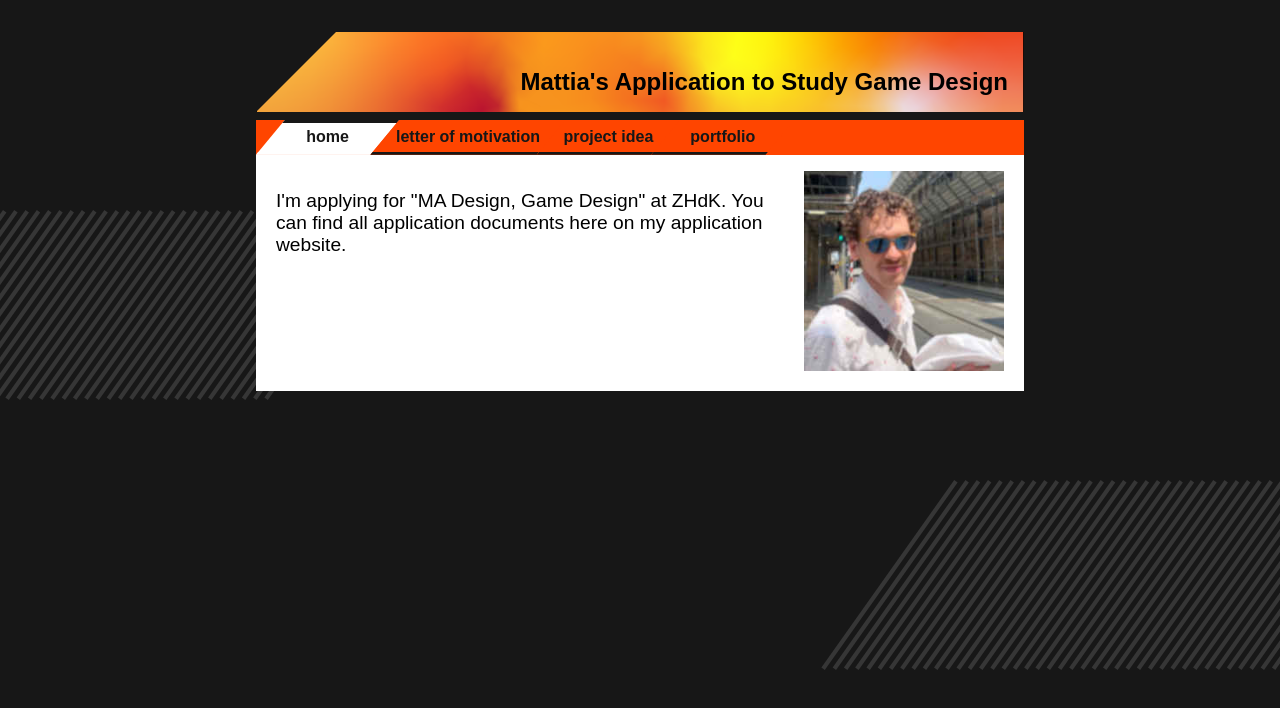
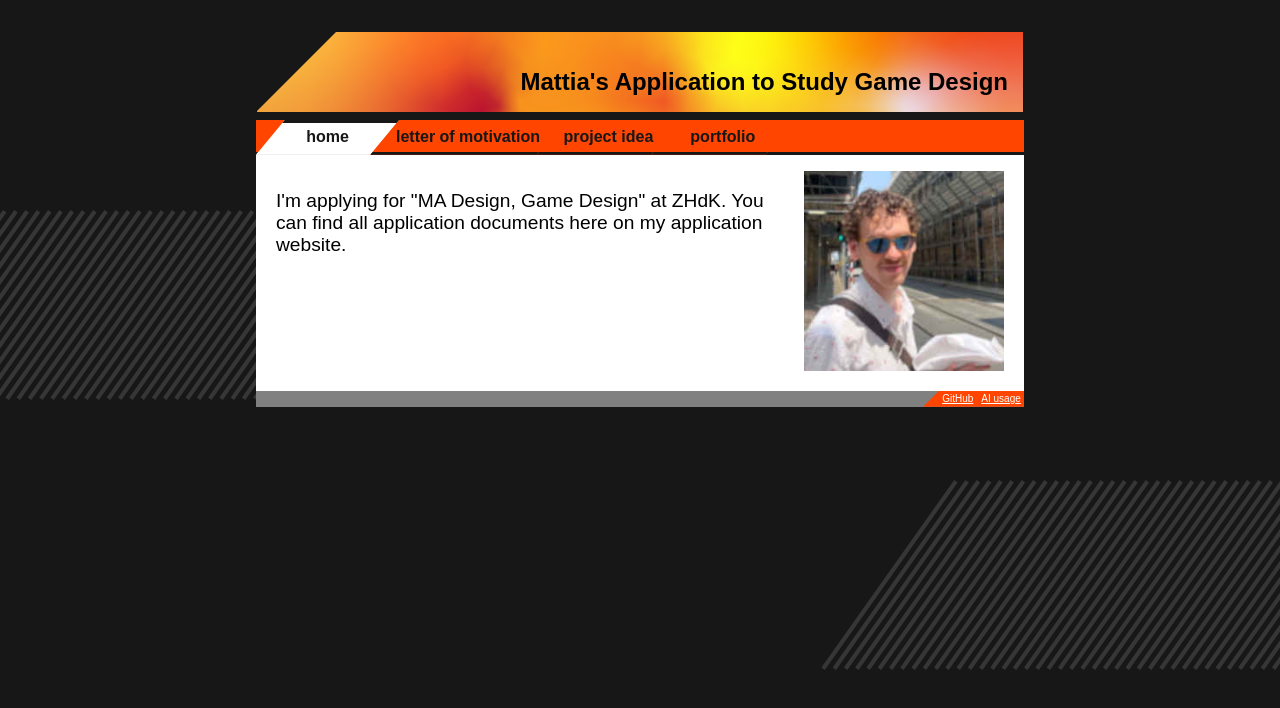
Before and after one commit to mattialeonetti/Portfolio, a Vue app in the folder website/: page / in a window 1280 px wide. Shown: the top 708 px of the page. Built offline with nearby package versions, Linux system fonts and the light colour scheme.

Commit message:
Add AI disclaimer

```diff
--- a/website/index.html
+++ b/website/index.html
@@ -1,10 +1,10 @@
 <!DOCTYPE html>
-<html lang="">
+<html lang="en">
   <head>
     <meta charset="UTF-8">
     <link rel="icon" href="/favicon.ico">
     <meta name="viewport" content="width=device-width, initial-scale=1.0">
-    <title>Vite App</title>
+    <title>Mattia's Application</title>
   </head>
   <body>
     <div id="app"></div>
--- a/website/src/router/index.js
+++ b/website/src/router/index.js
@@ -5,6 +5,7 @@ import HomeIntro from '@/views/HomeIntro.vue'
 import Motivation from '@/views/Motivation.vue'
 import Portfolio from '@/views/Portfolio.vue'
 import Project from '@/views/Project.vue'
+import AI from '@/views/AI.vue'
 
 const router = createRouter({
   history: createWebHistory(import.meta.env.BASE_URL),
@@ -17,6 +18,7 @@ const router = createRouter({
         { path: 'motivation', name: 'motivation', component: Motivation },
         { path: 'portfolio', name: 'portfolio', component: Portfolio },
         { path: 'project', name: 'project', component: Project },
+        { path: 'ai', name: 'ai', component: AI },
       ],
     },
     { path: '/infinisweeper', name: 'infinisweeper', component: Game },
--- /dev/null
+++ b/website/src/views/AI.vue
@@ -0,0 +1,3 @@
+<template>
+    <p>GitHub Copilot was used to generate an initial simple Minesweeper game for my infinisweeper application, as well as for inline code suggestions throughout the development process of the website. No text or images were generated by an LLM.</p>
+</template>
--- a/website/src/views/Game.vue
+++ b/website/src/views/Game.vue
@@ -84,7 +84,7 @@ const boardStridePx = ref(0) // how many pixels to scroll before shifting the bo
 const lastHiddenCol = ref(0) // the rightmost column index that was hidden on the left
 const colCounter = ref(0) // counts how many columns have been hidden, used for score display
 
-const autoScrollSpeed = 8
+const autoScrollSpeed = 6
 const boardBufferCount = 1
 let scrollAnimationFrameId = null
 let lastFrameTime = null
--- a/website/src/views/Home.vue
+++ b/website/src/views/Home.vue
@@ -6,8 +6,10 @@
             </div>
             <div class="menu-container">
                 <nav class="menu">
-                    <RouterLink to="/" class="menu-link" active-class="active" exact-active-class="active">home</RouterLink>
-                    <RouterLink to="/motivation" class="menu-link" active-class="active">letter of motivation</RouterLink>
+                    <RouterLink to="/" class="menu-link" active-class="active" exact-active-class="active">home
+                    </RouterLink>
+                    <RouterLink to="/motivation" class="menu-link" active-class="active">letter of motivation
+                    </RouterLink>
                     <RouterLink to="/project" class="menu-link" active-class="active">project idea</RouterLink>
                     <RouterLink to="/portfolio" class="menu-link" active-class="active">portfolio</RouterLink>
                 </nav>
@@ -15,6 +17,12 @@
             <section class="content-slot">
                 <RouterView />
             </section>
+            <div class="footer-container">
+                <div class="footer">
+                    <a class="footer-content" href="https://github.com/mattialeonetti/Portfolio">GitHub</a>
+                    <RouterLink to="/ai" class="footer-content">AI usage</RouterLink>
+                </div>
+            </div>
         </div>
     </div>
 </template>
@@ -62,6 +70,7 @@
     from {
         transform: scale(-1, -1) translateX(0);
     }
+
     to {
         transform: scale(-1, -1) translateX(-130vw);
     }
@@ -71,6 +80,7 @@
     from {
         transform: translateX(0);
     }
+
     to {
         transform: translateX(-100vw);
     }
@@ -85,7 +95,8 @@
     height: 70%;
     width: 60%;
     text-align: left;
-    margin-bottom: 2rem;;
+    margin-bottom: 2rem;
+    ;
 }
 
 .menu {
@@ -94,6 +105,7 @@
     background-color: orangered;
     border-top: 0.5rem solid rgb(23, 23, 23);
     gap: -1rem;
+    box-shadow: inset 0 -3px 0 rgb(23, 23, 23);
 }
 
 .menu-link {
@@ -178,4 +190,25 @@
     margin-right: 1rem;
     font-size: x-large;
 }
+
+.footer {
+    background-color: orangered;
+    display: flex;
+    gap: 0.5rem;
+    align-items: center;
+    padding: 0 0.2rem 0 1.2rem;
+    clip-path: polygon(1rem 0, 100% 0, 100% 1rem, 0 1rem);
+}
+
+.footer-container {
+    height: 1rem;
+    background-color: grey;
+    display: flex;
+    justify-content: flex-end;;
+}
+
+.footer-content {
+    color: white;
+    font-size: x-small;
+}
 </style>
```
